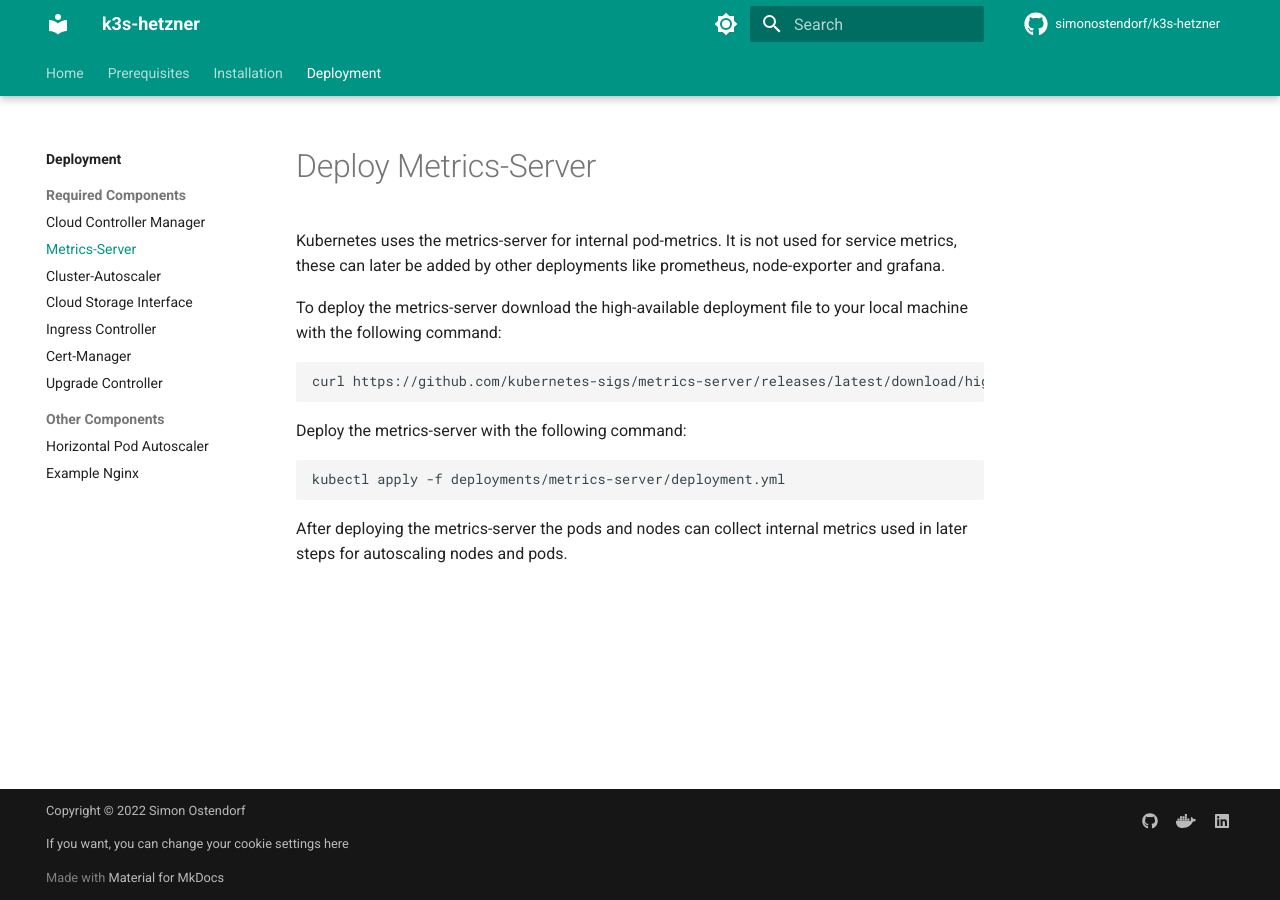
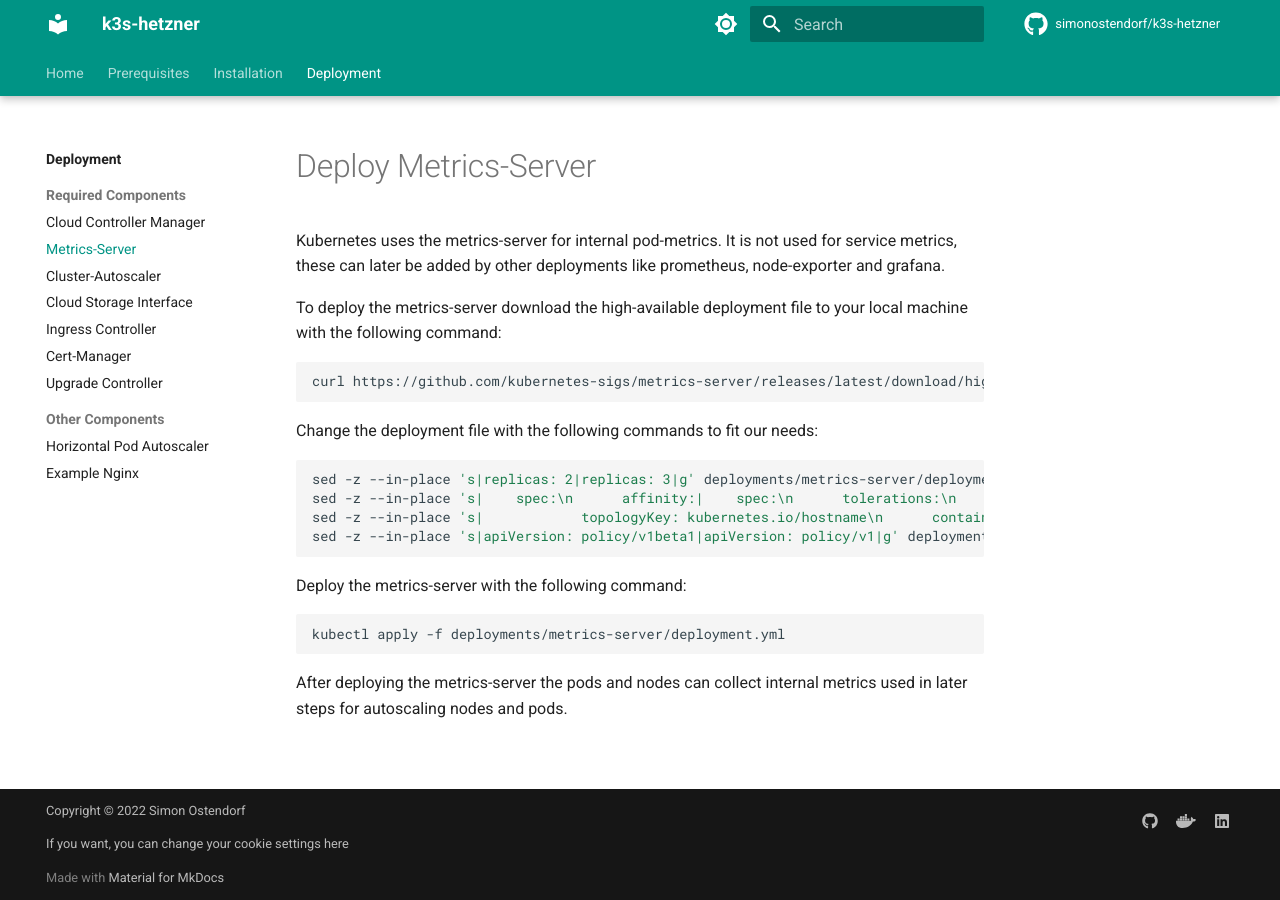
Before and after one commit to simonostendorf/k3s-hetzner, an MkDocs documentation site: the page built from docs/deployment/required/metrics-server.md, in a window 1280 px wide. Built offline with MkDocs 1.6.1 and Material for MkDocs 9.7.7, drawn with Linux system fonts in a browser that asks for light colours; comment, search, counter and statistics services are not loaded.

Commit message:
add own metrics-server deployment (#64)

````diff
--- a/docs/deployment/required/metrics-server.md
+++ b/docs/deployment/required/metrics-server.md
@@ -6,6 +6,14 @@
 curl https://github.com/kubernetes-sigs/metrics-server/releases/latest/download/high-availability.yaml --create-dirs -L -o deployments/metrics-server/deployment.yml
 ```
 
+Change the deployment file with the following commands to fit our needs:
+```bash
+sed -z --in-place 's|replicas: 2|replicas: 3|g' deployments/metrics-server/deployment.yml
+sed -z --in-place 's|    spec:\n      affinity:|    spec:\n      tolerations:\n        - key: CriticalAddonsOnly\n          operator: Exists\n      affinity:|g' deployments/metrics-server/deployment.yml
+sed -z --in-place 's|            topologyKey: kubernetes.io/hostname\n      containers:|            topologyKey: kubernetes.io/hostname\n        nodeAffinity:\n          requiredDuringSchedulingIgnoredDuringExecution:\n            nodeSelectorTerms:\n              - matchExpressions:\n                  - key: node-role.kubernetes.io/master\n                    operator: Exists\n      containers:|g' deployments/metrics-server/deployment.yml
+sed -z --in-place 's|apiVersion: policy/v1beta1|apiVersion: policy/v1|g' deployments/metrics-server/deployment.yml
+```
+
 Deploy the metrics-server with the following command:
 ```bash
 kubectl apply -f deployments/metrics-server/deployment.yml
````
